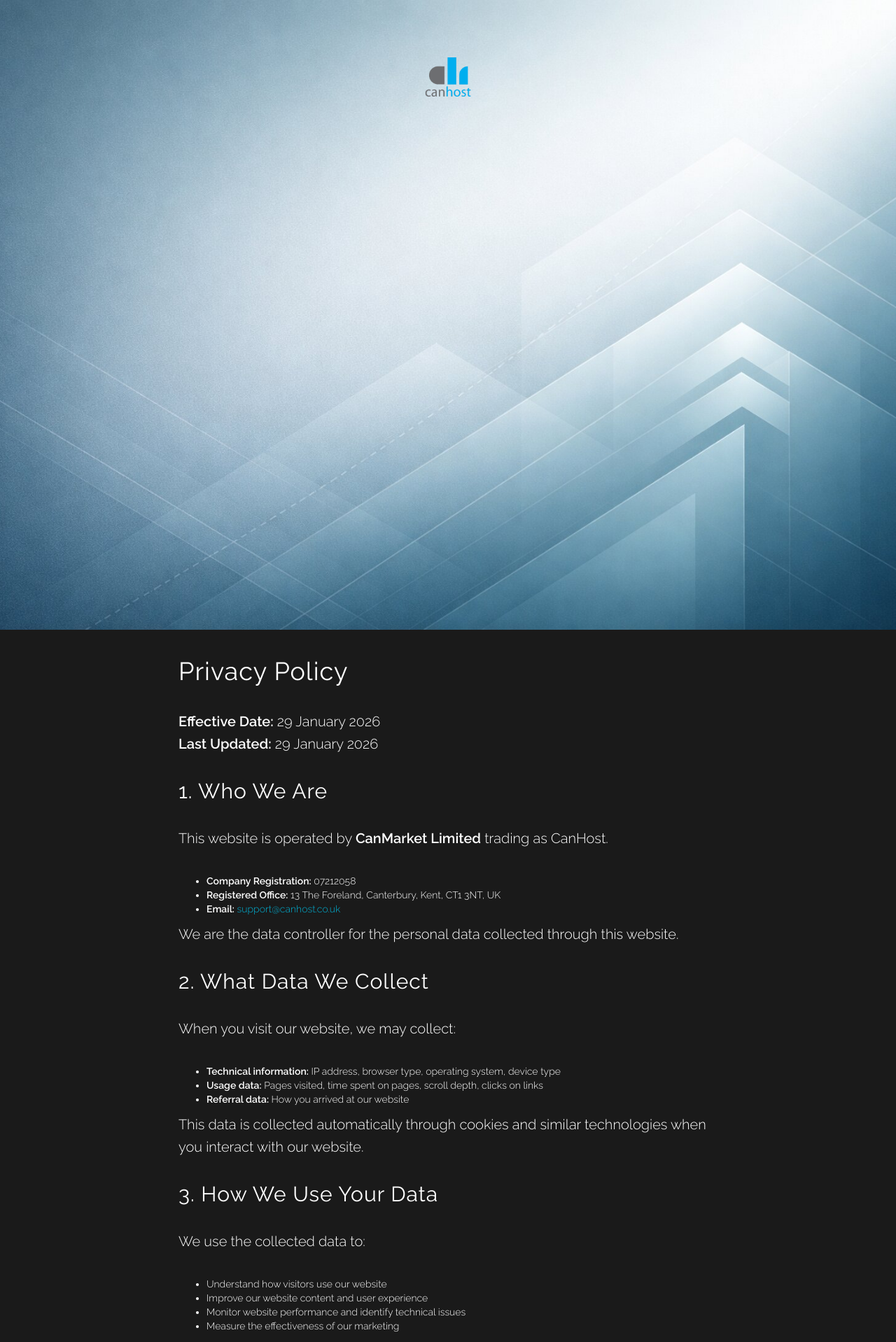
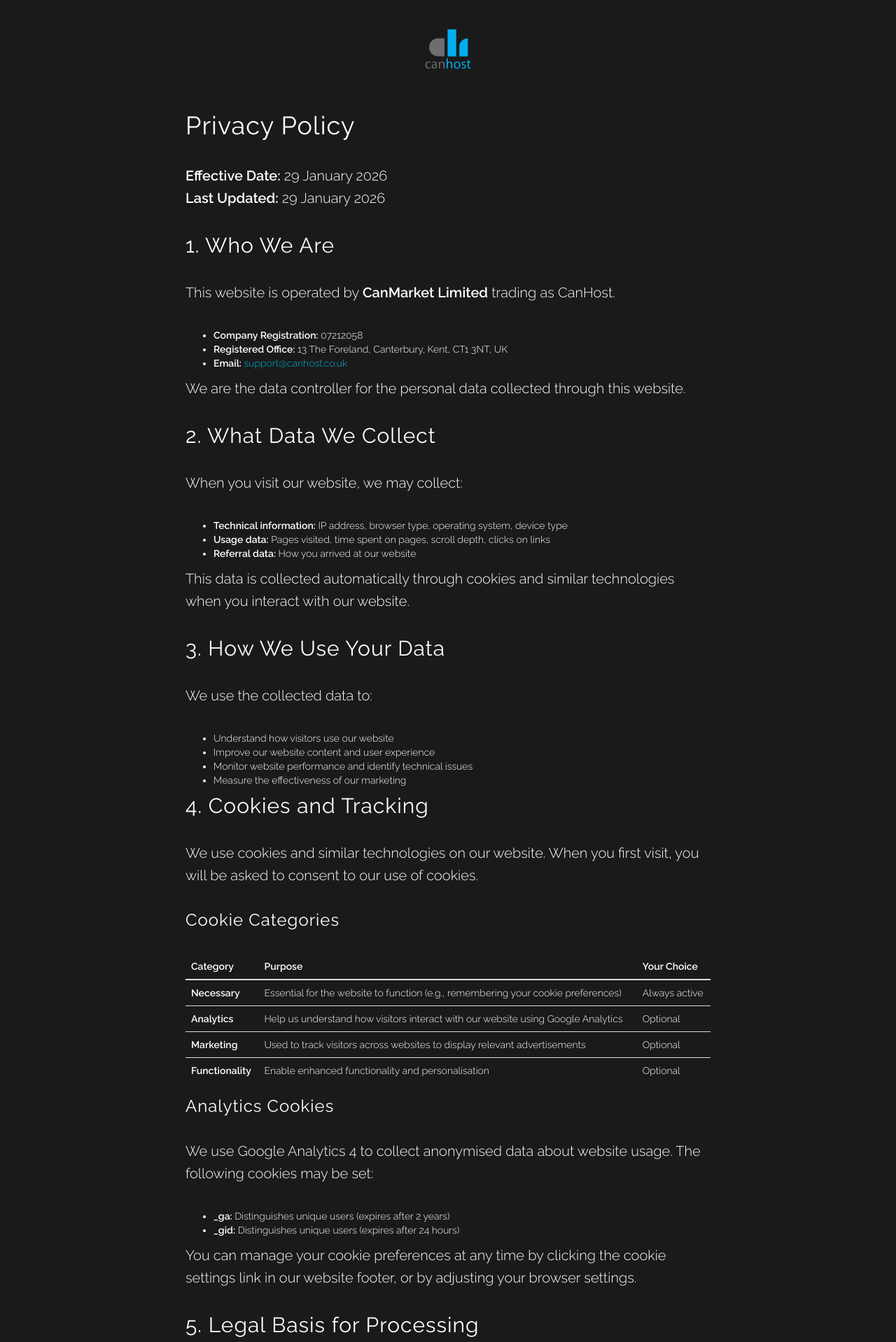
Before and after one commit to canhost/canhost.github.io, a Jekyll site: the page built from privacy.html, in a window 1280 px wide. Shown: the top 1918 px of the page at 70% size. Built offline with Jekyll 4.4.1, drawn with Linux system fonts in a browser that asks for light colours; comment, search, counter and statistics services are not loaded.

Commit message:
Fix page layout: solid background instead of intro image
Removed .intro class which was causing the background image to show
behind page content. Wrapped content in full-width div with solid
background colour.

Co-Authored-By: Claude Opus 4.5 <noreply@anthropic.com>

```diff
--- a/_layouts/page.html
+++ b/_layouts/page.html
@@ -1,17 +1,19 @@
 <!DOCTYPE html>
 <html lang="en-GB">
     {% include head.html %}
-    <body id="page-top">
+    <body id="page-top" style="background-color: {{ site.color.primary-dark }};">
     <!-- Google Tag Manager (noscript) -->
     <noscript><iframe src="https://www.googletagmanager.com/ns.html?id=GTM-M7GZBBNW"
     height="0" width="0" style="display:none;visibility:hidden"></iframe></noscript>
     <!-- End Google Tag Manager (noscript) -->
 
+    <!-- Page Wrapper with solid background -->
+    <div style="background-color: {{ site.color.primary-dark }}; min-height: 100vh;">
         <!-- Page Header -->
-    <header class="intro" style="min-height: auto; padding: 80px 0 40px;">
+        <header style="padding: 40px 0 20px; text-align: center;">
             <div class="container">
                 <div class="row">
-                <div class="col-md-8 col-md-offset-2 text-center">
+                    <div class="col-md-8 col-md-offset-2">
                         <a href="/"><img src="/img/canhost.png" alt="CanHost" style="max-height: 60px;"></a>
                     </div>
                 </div>
@@ -19,14 +21,17 @@
         </header>
 
         <!-- Page Content -->
-    <section class="container content-section" style="padding: 40px 0 80px;">
+        <section class="content-section" style="padding: 40px 0 80px;">
+            <div class="container">
                 <div class="row">
                     <div class="col-md-8 col-md-offset-2">
                         <h1>{{ page.title }}</h1>
                         {{ content }}
                     </div>
                 </div>
+            </div>
         </section>
+    </div>
 
     {% include footer.html %}
     {% include js.html %}
```
Lines whose indentation alone changed are shown as unchanged.
